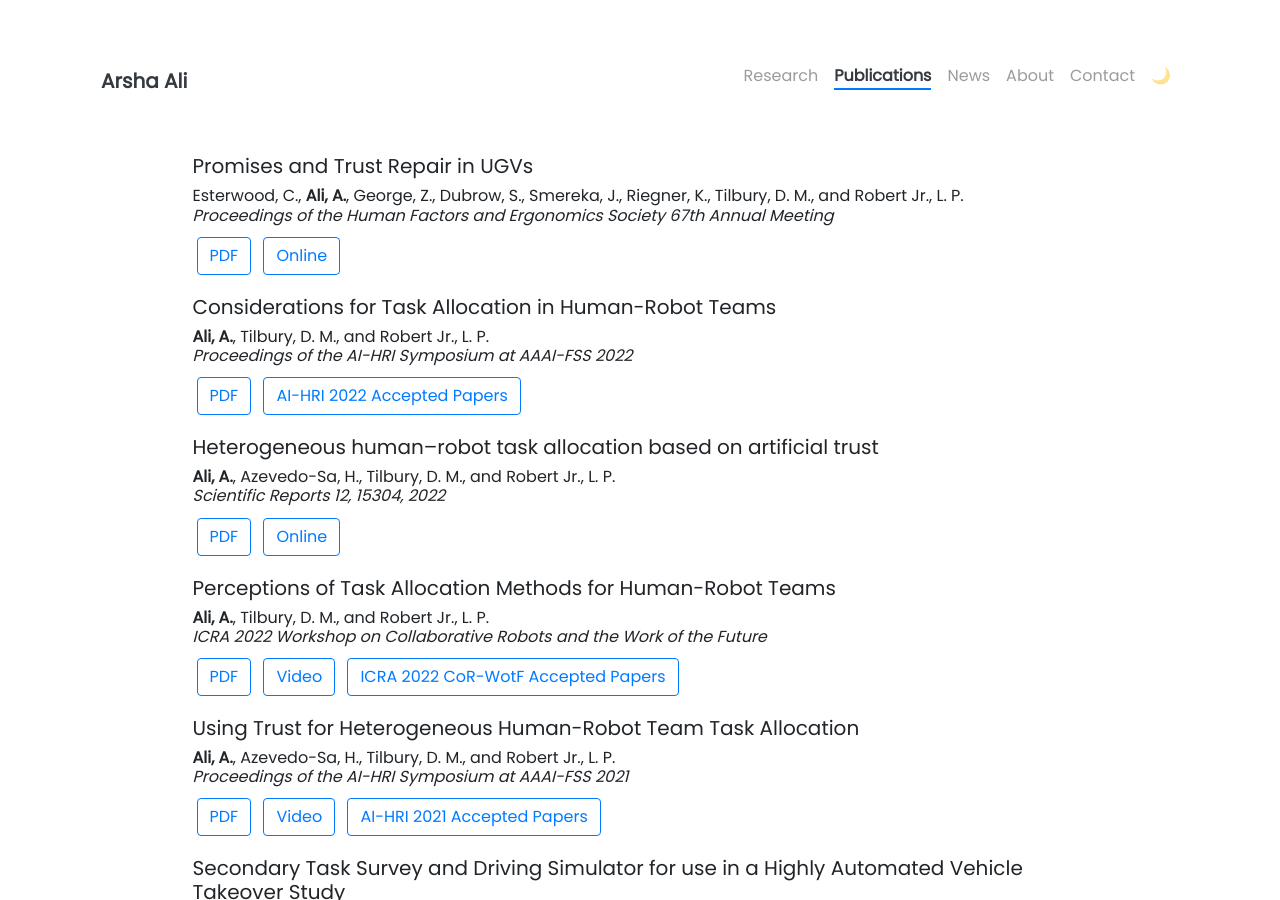
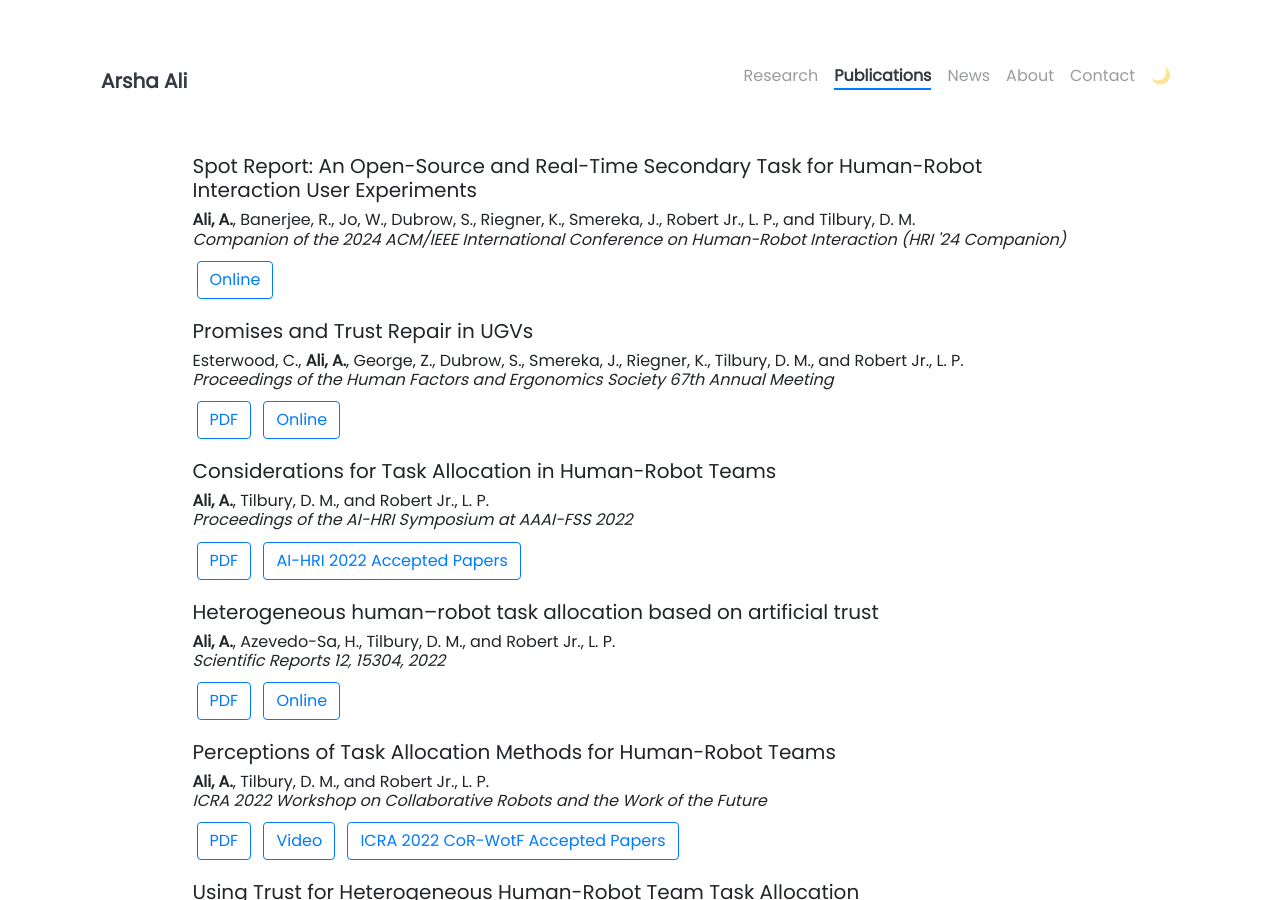
Before and after one commit to arshaali/arshaali.github.io, a Jekyll site: the page built from pages/publications.html, in a window 1280 px wide and 900 px high. Built offline with Jekyll 4.4.1, drawn with Linux system fonts in a browser that asks for light colours; nearby versions of some CDN libraries.

Commit message:
Update publications.html

```diff
--- a/pages/publications.html
+++ b/pages/publications.html
@@ -27,6 +27,17 @@ a:hover, a:active {
 
 </head>
 <body>
+
+<h5>
+  Spot Report: An Open-Source and Real-Time Secondary Task for Human-Robot Interaction User Experiments
+</h5>
+<h6>
+  <b>Ali, A.</b>, Banerjee, R., Jo, W., Dubrow, S., Riegner, K., Smereka, J., Robert Jr., L. P., and Tilbury, D. M.
+  <br><i>Companion of the 2024 ACM/IEEE International Conference on Human-Robot Interaction (HRI '24 Companion)</i>
+</h6>
+<p>
+  {% include elements/button.html link="https://doi.org/10.1145/3610978.3640718" text="Online" %}
+</p>
 
 <h5>
   Promises and Trust Repair in UGVs
```
